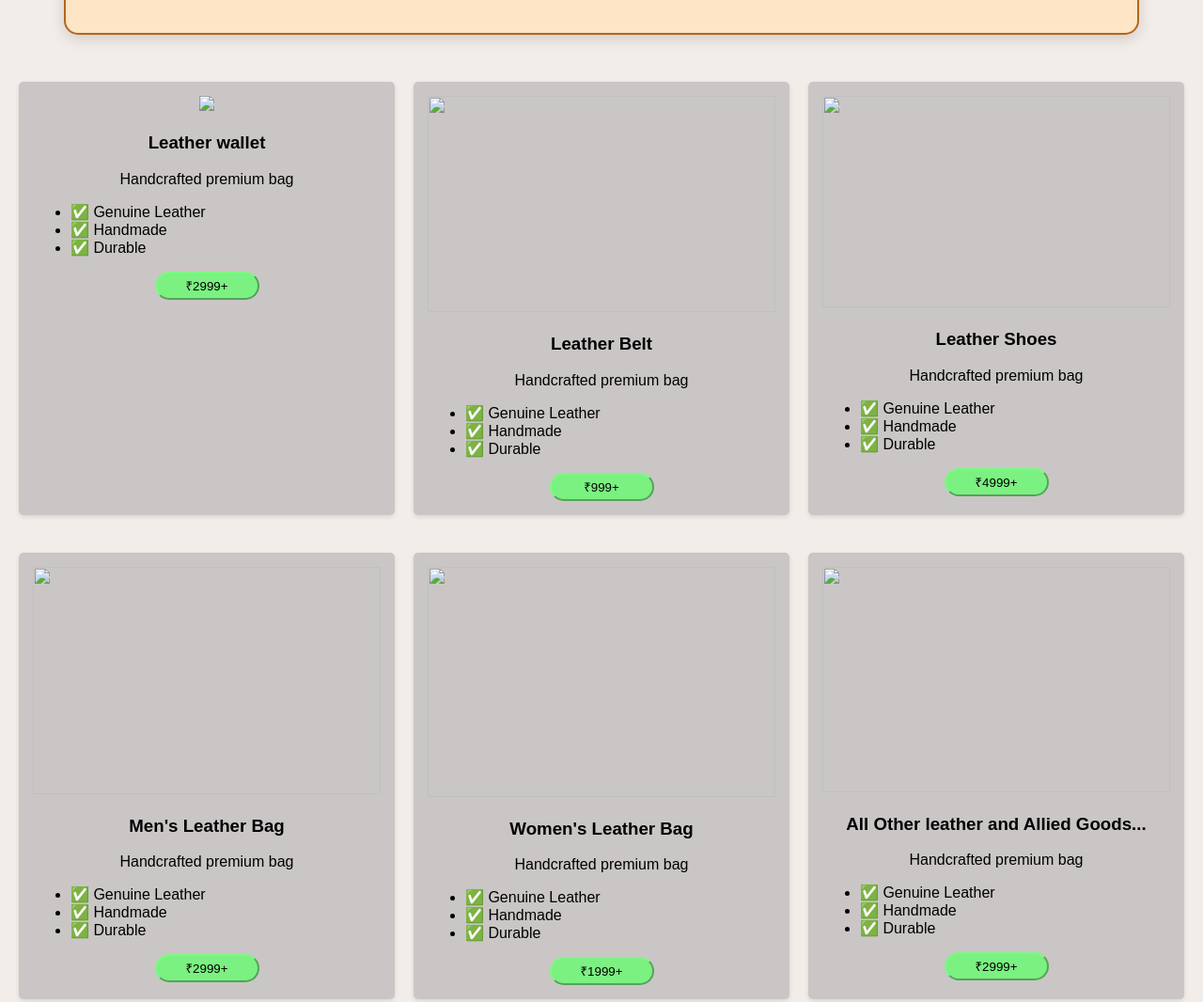
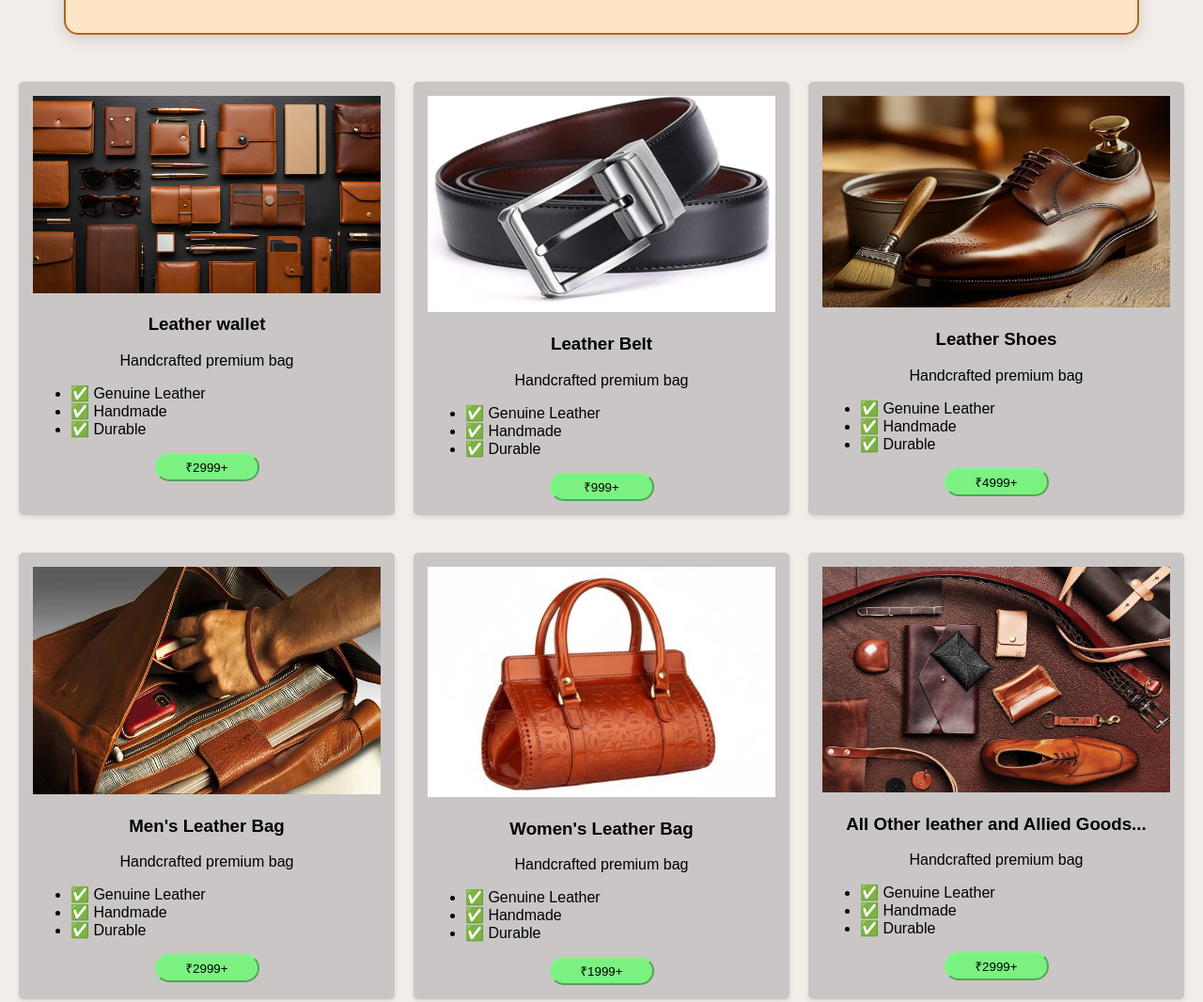
Before and after one commit to developerjeeva1214-blip/-jeeva.github.io, a plain HTML site: page index.html in a window 1280 px wide. Shown: the part 1100-2166 px from the top of the page at 94% size. Drawn offline with Linux system fonts and the light colour scheme.

Commit message:
Update index.html

```diff
--- a/index.html
+++ b/index.html
@@ -18,7 +18,7 @@
 
         }
         nav {
-            /* background-image: url('image/backgroundblack.jpg'); */
+            /* background-image: url('./backgroundblack.jpg'); */
             display: flex;
             justify-content: center;
             gap: 20px;
@@ -40,7 +40,7 @@
         }
 
        .hero {
-            background-image: url('image/backgroundblack.jpg');
+            background-image: url('./backgroundblack.jpg');
             background-size: cover;
             background-position: center;
             background-blend-mode: soft-light;
@@ -178,7 +178,7 @@
 
    <section class="company-card">
     <div class="company-content">
-        <img src="image/avt logo2.jpg" class="company-img" alt="Company Image">
+        <img src="./avt logo2.jpg" class="company-img" alt="Company Image">
 
         <div class="company-text">
             <h2>Company Profile</h2>
@@ -208,7 +208,7 @@
 
  <section id="products" class="products">
         <div class="product">
-            <img src="image/wallet.jpg" width="100%" />
+            <img src="./wallet.jpg" width="100%" />
             <h3>Leather wallet</h3>
             <p>Handcrafted premium bag</p>
             <ul style="text-align:left;">
@@ -220,7 +220,7 @@
                 ₹2999+</button>
         </div>
         <div class="product">
-            <img src="image/belt.jpg" width="100%" height="230px"/>
+            <img src="./belt.jpg" width="100%" height="230px"/>
             <h3>Leather Belt</h3>
             <p>Handcrafted premium bag</p>
             <ul style="text-align:left;">
@@ -233,7 +233,7 @@
         </div>
 
         <div class="product">
-            <img src="image/shoe.jpg" width="100%" height="225px"/>
+            <img src="./shoe.jpg" width="100%" height="225px"/>
             <h3>Leather Shoes</h3>
             <p>Handcrafted premium bag</p>
             <ul style="text-align:left;">
@@ -248,7 +248,7 @@
 
     <section id="products" class="products">
         <div class="product">
-            <img src="image/leather1stbag.jpg" width="100%" height="242px"/>
+            <img src="./leather1stbag.jpg" width="100%" height="242px"/>
             <h3>Men's Leather Bag</h3>
             <p>Handcrafted premium bag</p>
             <ul style="text-align:left;">
@@ -260,7 +260,7 @@
                 ₹2999+</button>
         </div>
         <div class="product">
-            <img src="image/womens bag.jpg" width="100%" height="245px"/>
+            <img src="./womens bag.jpg" width="100%" height="245px"/>
             <h3>Women's Leather Bag</h3>
             <p>Handcrafted premium bag</p>
             <ul style="text-align:left;">
@@ -273,7 +273,7 @@
         </div>
 
         <div class="product">
-            <img src="image/other products.jpg" width="100%" height="240px"/>
+            <img src="./other products.jpg" width="100%" height="240px"/>
             <h3>All Other leather and Allied Goods...</h3>
             <p>Handcrafted premium bag</p>
             <ul style="text-align:left;">
@@ -304,7 +304,7 @@
     </section>
 
 
-    <section style="padding:20px; color: white; margin-bottom: -20px; background-image: url('image/backgroundblack.jpg')">
+    <section style="padding:20px; color: white; margin-bottom: -20px; background-image: url('./backgroundblack.jpg')">
         <h2 style="text-align:center;">Why Choose Our Leather?</h2>
         <ul style="max-width:600px; margin:auto; font-size:16px; line-height:1.6;" >
             <li>100% Genuine Leather</li>
```
